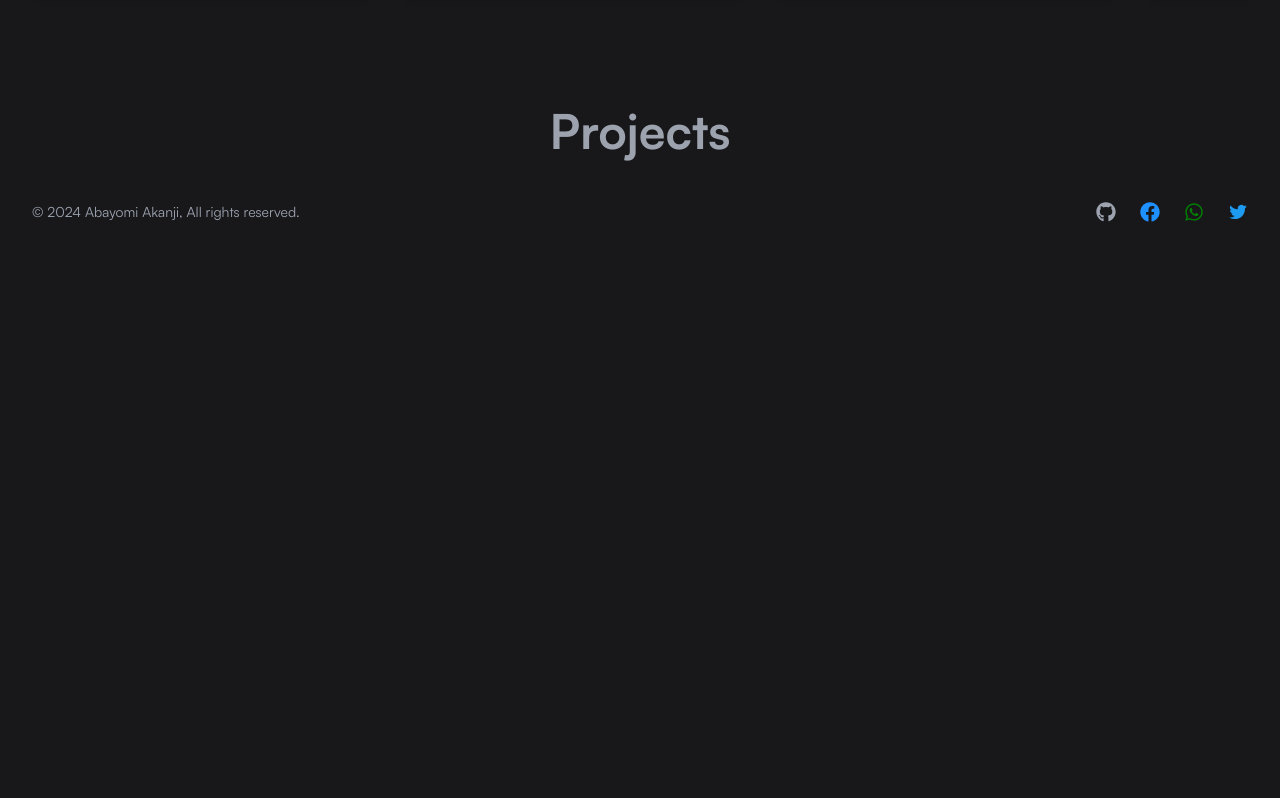
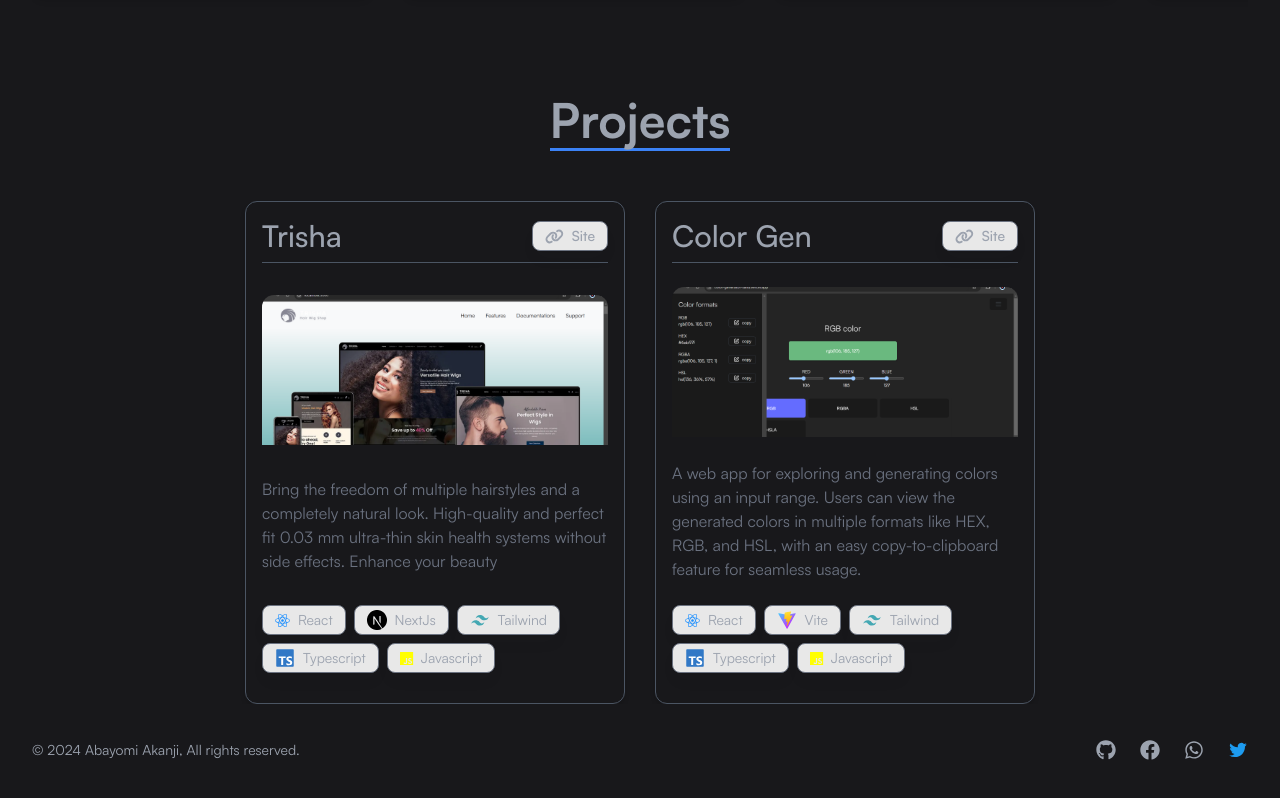
Before and after one commit to Husseincode/MyPortfolio, a Next.js app in the folder my-next-app/: page / in a window 1280 px wide. Shown: the part 1425-2223 px from the top of the page. Before the commit the page ends 1687 px from the top, so only its background shows below. Built offline with nearby package versions, Linux system fonts and the light colour scheme.

Commit message:
`feat: updated project data and components for new projects`

```diff
--- a/my-next-app/src/components/card.tsx
+++ b/my-next-app/src/components/card.tsx
@@ -2,50 +2,63 @@
 /* eslint-disable @typescript-eslint/no-explicit-any */
 import clsx from 'clsx';
 import Image from 'next/image';
-import React, { FC } from 'react';
-//import Languauge from './languauge';
+import React, { FC, useState } from 'react';
+import Languauge from './languauge';
+import { faLink } from '@fortawesome/free-solid-svg-icons';
 
 interface CardProps {
-  id: string;
-  ref: React.RefObject<HTMLDivElement>;
-  title: string;
-  langs: [];
-  project: string;
-  className: string;
-  style: React.CSSProperties;
+  id?: string;
+  ref?: React.RefObject<HTMLDivElement>;
+  title?: string;
+  langs?: { name: string; icon: any; color: string; svg: any }[];
+  projectName: string;
+  className?: string;
+  style?: React.CSSProperties;
   image: any;
-  description: string;
-  url: string;
+  description?: string;
+  url?: string;
 }
 
 const Card: FC<CardProps> = ({
   id,
   ref,
   title,
-
-  project,
+  projectName,
   className,
   style,
   description,
-
   image,
+  langs,
+  url,
 }) => {
+  const [isScaled, setIsScaled] = useState<boolean>(false);
   return (
     <div
       key={id}
       ref={ref}
-      title={title ? title : project}
+      title={title ? title : projectName}
       style={style}
       className={clsx(
-        `min-h-[380px] pb-[30px] min-w-full md:w-[380px] md:min-w-[340px] rounded-xl border ${className}  flex flex-col justify-between gap-3 bg-transparent py-4 px-4 shadow-md`
+        `min-h-[380px] pb-[30px] min-w-full md:w-[380px] md:min-w-[340px] rounded-xl border border-gray-600 ${className} flex flex-col justify-between gap-6 bg-transparent py-2 px-4 shadow-md`
       )}>
-      <div className='min-h-[50px] text-center'>{project}</div>
+      <div className='py-2 items-center font-medium text-center border-b-[1px] border-gray-600 flex justify-between text-3xl'>
+        <span>{projectName}</span>
+        <Languauge name='Site' icon={faLink} color='' url={url} />
+      </div>
       <Image
         src={image}
         alt=''
         width={200}
         height={100}
-        className='w-full h-[150px] rounded-t-xl object-cover object-center'
+        onMouseOver={() => {
+          setIsScaled(true);
+        }}
+        onMouseOut={() => {
+          setIsScaled(false);
+        }}
+        className={`w-full h-[150px] rounded-t-xl object-cover object-center transition-all duration-500 ${
+          isScaled ? 'scale(1,1)' : 'scale-100'
+        }`}
       />
       <div className='flex flex-col gap-3'>
         {/* <span className='text-lg font-semibold text-left w-fit'>{role}</span> */}
@@ -53,9 +66,9 @@ const Card: FC<CardProps> = ({
       </div>
 
       <div className='flex flex-wrap gap-2'>
-        {/* {langs?.map((item, idx: number) => (
+        {langs?.map((item, idx: number) => (
           <Languauge key={idx} {...item} />
-        ))} */}
+        ))}
       </div>
     </div>
   );
--- a/my-next-app/src/components/entry.tsx
+++ b/my-next-app/src/components/entry.tsx
@@ -23,7 +23,7 @@ const Entry = () => {
   if (isLoading) return <LoadingScreen />;
 
   return (
-    <main className={`min-h-[100vh] transition duration-500`}>
+    <main className={`transition duration-500`}>
       <Header />
       <Firstsection />
       <SkillsSection />
--- a/my-next-app/src/components/footer.tsx
+++ b/my-next-app/src/components/footer.tsx
@@ -57,7 +57,6 @@ const FooterComponent = () => {
                 '_blank'
               );
             }}
-            color='dodgerblue'
             className='w-5 h-5 cursor-pointer'
           />
           <FaWhatsapp
@@ -65,7 +64,6 @@ const FooterComponent = () => {
               window.open('http://wa.me//+2348064116181', '_blank');
             }}
             className='w-5 h-5 cursor-pointer'
-            color='green'
           />
           <Image
             onClick={() => {
--- a/my-next-app/src/components/languauge.tsx
+++ b/my-next-app/src/components/languauge.tsx
@@ -11,14 +11,20 @@ interface LanguageProps {
   icon: any;
   color: string;
   svg?: any;
+  url?: string;
 }
-const Languauge: FC<LanguageProps> = ({ name, icon, color, svg }) => {
+const Languauge: FC<LanguageProps> = ({ name, icon, color, svg, url }) => {
   const { theme } = usePageContext();
   return (
     <button
       type='button'
-      title={name}
-      disabled
+      title={url ? url : name}
+      onClick={() => {
+        if (url) {
+          window.open(url, '_blank', 'noopener, noreferrer');
+        }
+        // console.log(url);
+      }}
       className={`${
         theme === 'light'
           ? 'group rounded-full bg-white/90 shadow-lg shadow-zinc-800/5 ring-1 ring-zinc-900/5 backdrop-blur transition cursor-pointer overflow-hidden'
--- a/my-next-app/src/components/projects.tsx
+++ b/my-next-app/src/components/projects.tsx
@@ -1,15 +1,29 @@
 /** @format */
+import { project_data } from '@/data/project';
 import clsx from 'clsx';
 import React from 'react';
+import Card from './card';
 
 export const Projects = () => {
   return (
     <section
       className={clsx(`w-full flex justify-center pt-[50px] md:px-8 px-6`)}>
-      <div className='md:w-[1440px] w-full flex flex-col justify-center items-center overflow-hidden h-[70px]'>
-        <h2 className='font-semibold md:text-5xl text-4xl slide-from-left text-center'>
+      <div className='md:w-[1440px] w-full flex flex-col justify-center items-center overflow-hidden gap-[50px]'>
+        <h2 className='font-semibold border-b-[3px] border-blue-500 pb-1 md:text-5xl text-4xl slide-from-left text-center'>
           Projects
         </h2>
+        <div className='flex flex-col gap-[30px] md:flex-row'>
+          {project_data.map((item, idx: number) => (
+            <Card
+              key={idx}
+              projectName={item.projectName}
+              url={item.url}
+              image={item.image}
+              langs={item.langs}
+              description={item.description}
+            />
+          ))}
+        </div>
       </div>
     </section>
   );
--- a/my-next-app/src/data/project.tsx
+++ b/my-next-app/src/data/project.tsx
@@ -1,16 +1,96 @@
 /** @format */
+/* eslint-disable @typescript-eslint/no-explicit-any */
 
 import { StaticImageData } from 'next/image';
 import trishaImage from '@/assets/images/Trisha - Google Chrome 12_24_2024 3_08_11 PM.png';
+import colorGenImage from '@/assets/images/ColorGenerator.png';
+import { faJs, faReact } from '@fortawesome/free-brands-svg-icons';
+import nextIcon from '../svgs/nextjs-icon-svgrepo-com.svg';
+import tailwindIcon from '../svgs/tailwind-svgrepo-com.svg';
+import tsIcon from '../svgs/typescript-official-svgrepo-com.svg';
+import viteSvg from '@/assets/images/vite-svgrepo-com.svg';
 
 export const project_data: {
   projectName: string;
   url: string;
   image: StaticImageData;
+  description: string;
+  langs: { name: string; icon: any; color: string; svg: any }[];
 }[] = [
   {
     projectName: 'Trisha',
     url: 'https://trisha-fawn.vercel.app/',
     image: trishaImage,
+    description: `Bring the freedom of multiple hairstyles and a completely natural look. High-quality and perfect fit 0.03 mm ultra-thin skin health systems without side effects. Enhance your beauty`,
+    langs: [
+      {
+        name: 'React',
+        icon: faReact,
+        color: 'dodgerblue',
+        svg: null,
+      },
+      {
+        name: 'NextJs',
+        icon: '',
+        color: '',
+        svg: nextIcon,
+      },
+      {
+        name: 'Tailwind',
+        icon: '',
+        color: '',
+        svg: tailwindIcon,
+      },
+      {
+        name: 'Typescript',
+        icon: '',
+        color: '',
+        svg: tsIcon,
+      },
+      {
+        name: 'Javascript',
+        icon: faJs,
+        color: 'yellow',
+        svg: null,
+      },
+    ],
+  },
+  {
+    projectName: 'Color Gen',
+    url: 'https://color-generator-sand.vercel.app/',
+    image: colorGenImage,
+    description: `A web app for exploring and generating colors using an input range. Users can view the generated colors in multiple formats like HEX, RGB, and HSL, with an easy copy-to-clipboard feature for seamless usage.`,
+    langs: [
+      {
+        name: 'React',
+        icon: faReact,
+        color: 'dodgerblue',
+        svg: null,
+      },
+      {
+        name: 'Vite',
+        icon: '',
+        color: '',
+        svg: viteSvg,
+      },
+      {
+        name: 'Tailwind',
+        icon: '',
+        color: '',
+        svg: tailwindIcon,
+      },
+      {
+        name: 'Typescript',
+        icon: '',
+        color: '',
+        svg: tsIcon,
+      },
+      {
+        name: 'Javascript',
+        icon: faJs,
+        color: 'yellow',
+        svg: null,
+      },
+    ],
   },
 ];
```
Also changed, not shown: my-next-app/src/assets/images/ColorGenerator.png (added), my-next-app/src/assets/images/vite-svgrepo-com.svg (added).
